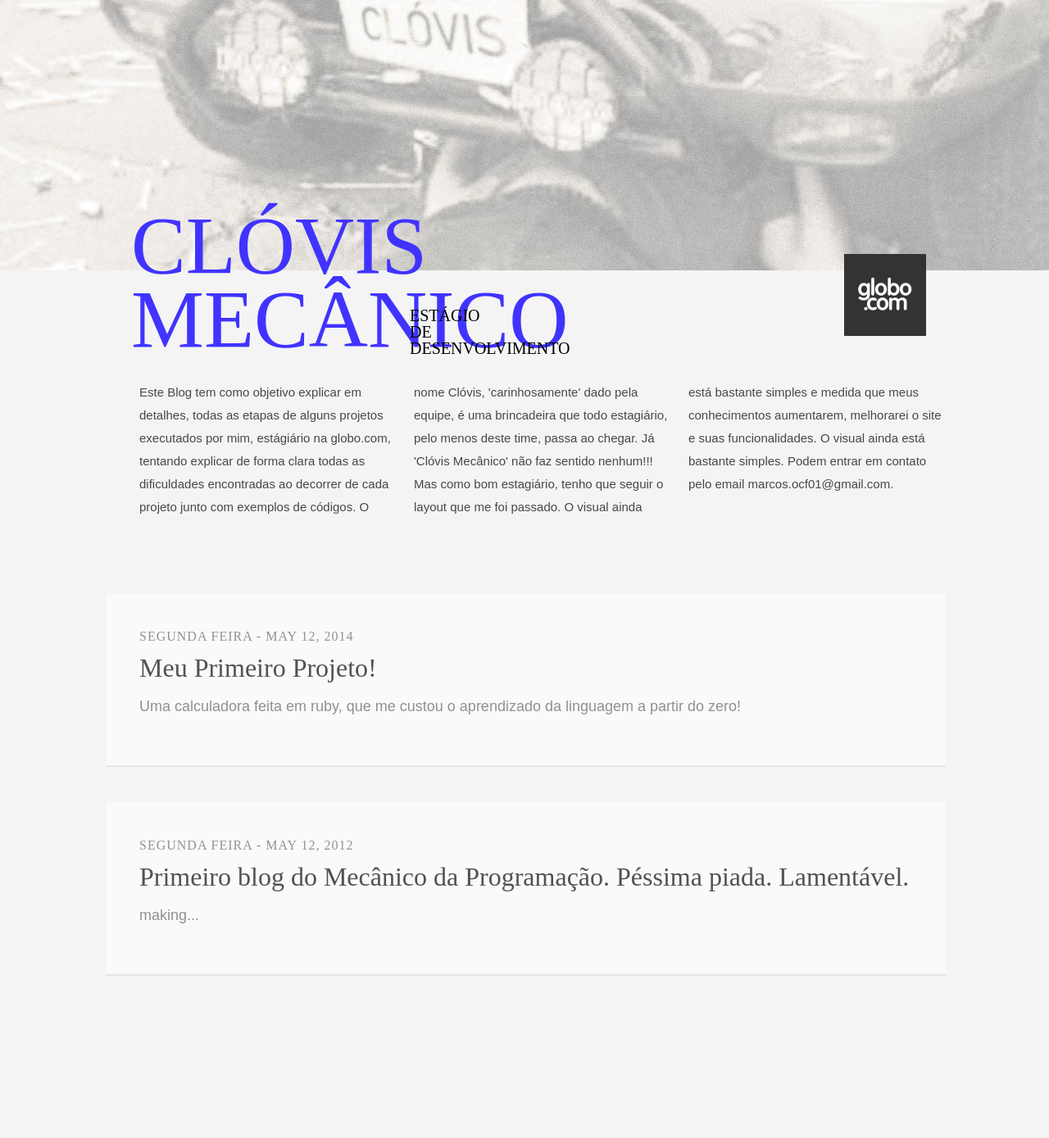
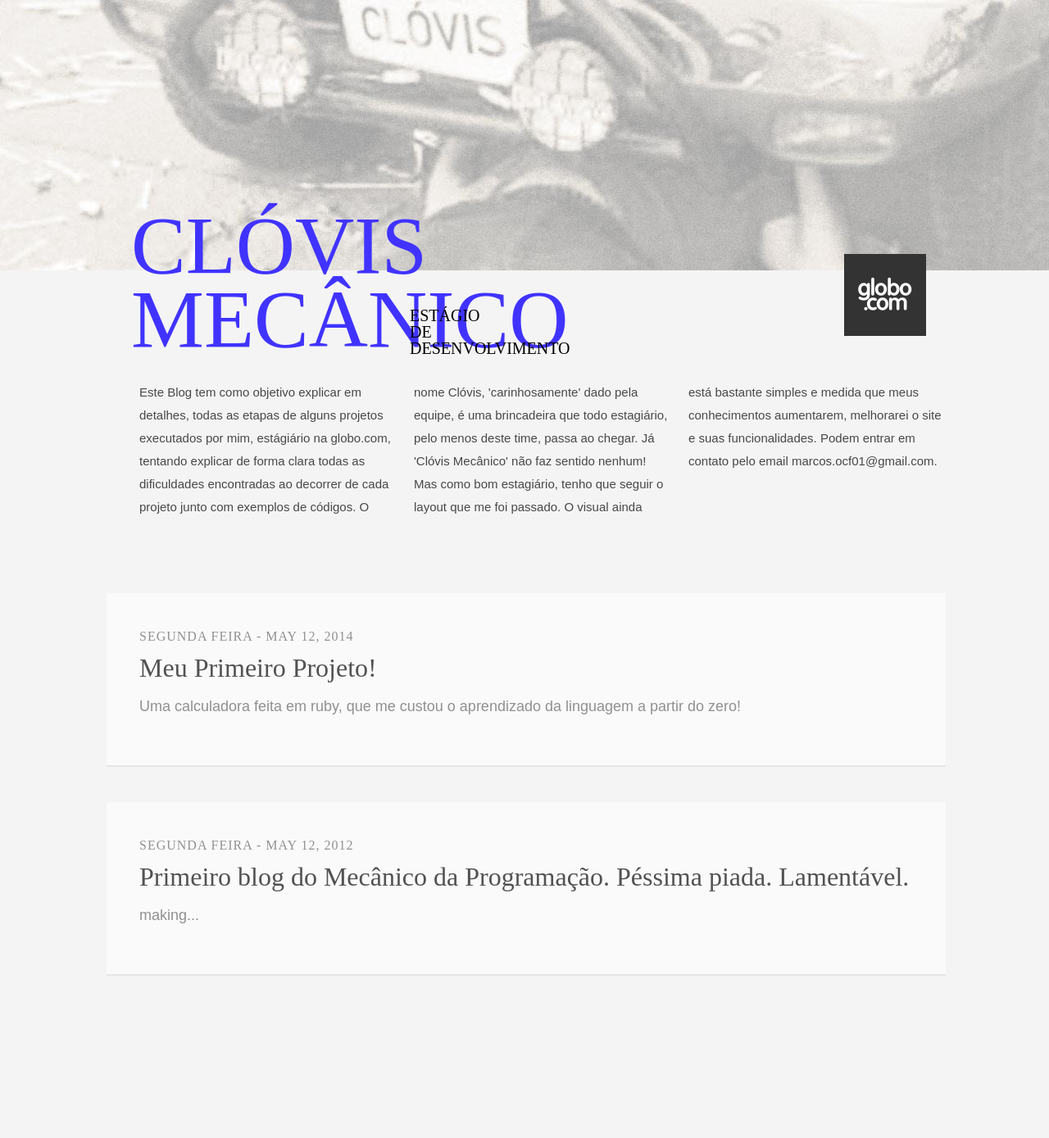
Before and after one commit to MarcosOcf/ClovisBlog, a Jekyll site: the page built from index.html, in a window 1280 px wide. Shown: the whole page at 82% size. Built offline with Jekyll 4.4.1, drawn with Linux system fonts in a browser that asks for light colours.

Commit message:
revisão de texto

```diff
--- a/index.html
+++ b/index.html
@@ -3,7 +3,7 @@ layout: default
 ---
 
   <div class = "info_colunas">
-      <div class="three_column"> Este Blog tem como objetivo explicar em detalhes, todas as etapas de alguns projetos executados por mim, estágiário na globo.com, tentando explicar de forma clara todas as dificuldades encontradas ao decorrer de cada projeto junto com exemplos de códigos. O nome Clóvis, 'carinhosamente' dado pela equipe, é uma brincadeira que todo estagiário, pelo menos deste time, passa ao chegar. Já 'Clóvis Mecânico' não faz sentido nenhum!!! Mas como bom estagiário, tenho que seguir o layout que me foi passado. O visual ainda está bastante simples e medida que meus conhecimentos aumentarem, melhorarei o site e suas funcionalidades. O visual ainda está bastante simples. Podem entrar em contato pelo email marcos.ocf01@gmail.com. </div>
+      <div class="three_column"> Este Blog tem como objetivo explicar em detalhes, todas as etapas de alguns projetos executados por mim, estágiário na globo.com, tentando explicar de forma clara todas as dificuldades encontradas ao decorrer de cada projeto junto com exemplos de códigos. O nome Clóvis, 'carinhosamente' dado pela equipe, é uma brincadeira que todo estagiário, pelo menos deste time, passa ao chegar. Já 'Clóvis Mecânico' não faz sentido nenhum! Mas como bom estagiário, tenho que seguir o layout que me foi passado. O visual ainda está bastante simples e medida que meus conhecimentos aumentarem, melhorarei o site e suas funcionalidades. Podem entrar em contato pelo email marcos.ocf01@gmail.com. </div>
   </div>
 
 
```
